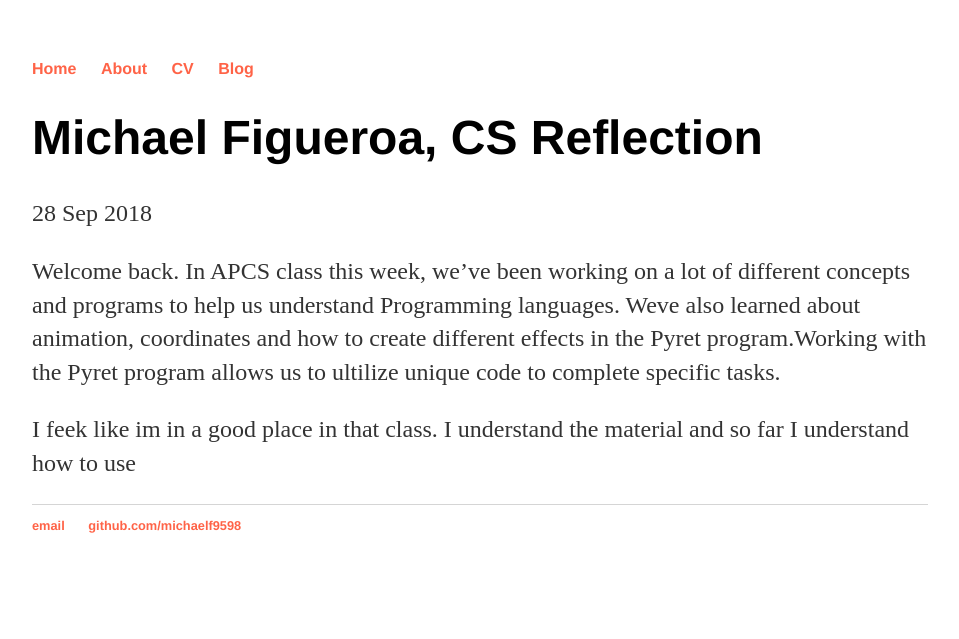
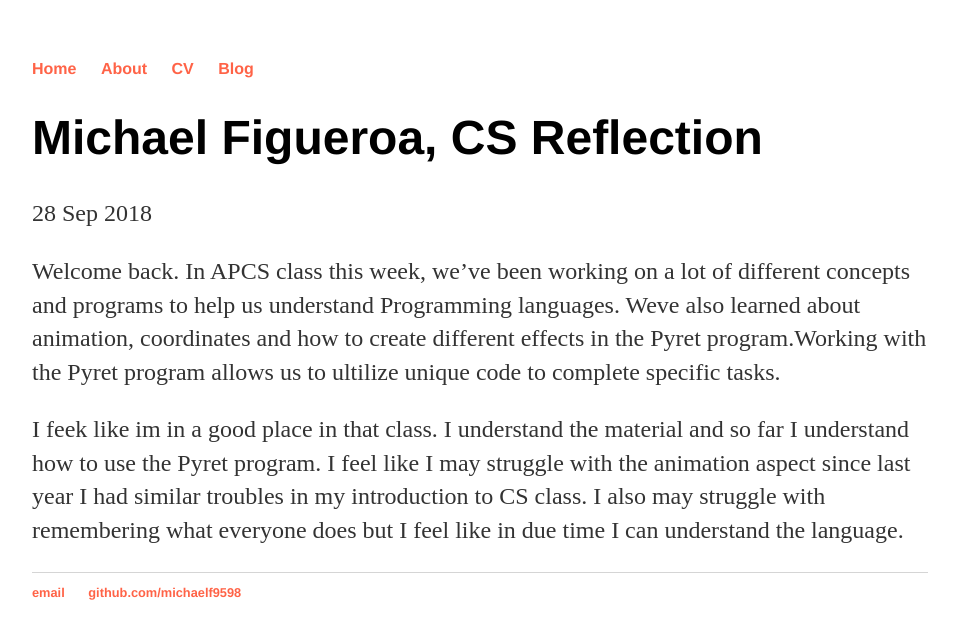
Before and after one commit to michaelf9598/michaelf9598.github.io, a Jekyll site: the page built from _posts/2018-09-28-Second-Blog-Post.md, in a window 1280 px wide. Shown: the top 639 px of the page, without its empty margins (160-1119 px from the left). Built offline with Jekyll 4.4.1, drawn with Linux system fonts in a browser that asks for light colours.

Commit message:
Update 2018-09-28-Second-Blog-Post.md

```diff
--- a/_posts/2018-09-28-Second-Blog-Post.md
+++ b/_posts/2018-09-28-Second-Blog-Post.md
@@ -6,4 +6,4 @@
 
   Welcome back. In APCS class this week, we've been working on a lot of different concepts and programs to help us understand Programming languages. Weve also learned about animation, coordinates and how to create different effects in the Pyret program.Working with the Pyret program allows us to ultilize unique code to complete specific tasks.
 
-  I feek like im in a good place in that class. I understand the material and so far I understand how to use
+  I feek like im in a good place in that class. I understand the material and so far I understand how to use the Pyret program. I feel like I may struggle with the animation aspect since last year I had similar troubles in my introduction to CS class. I also may struggle with remembering what everyone does but I feel like in due time I can understand the language.
```
